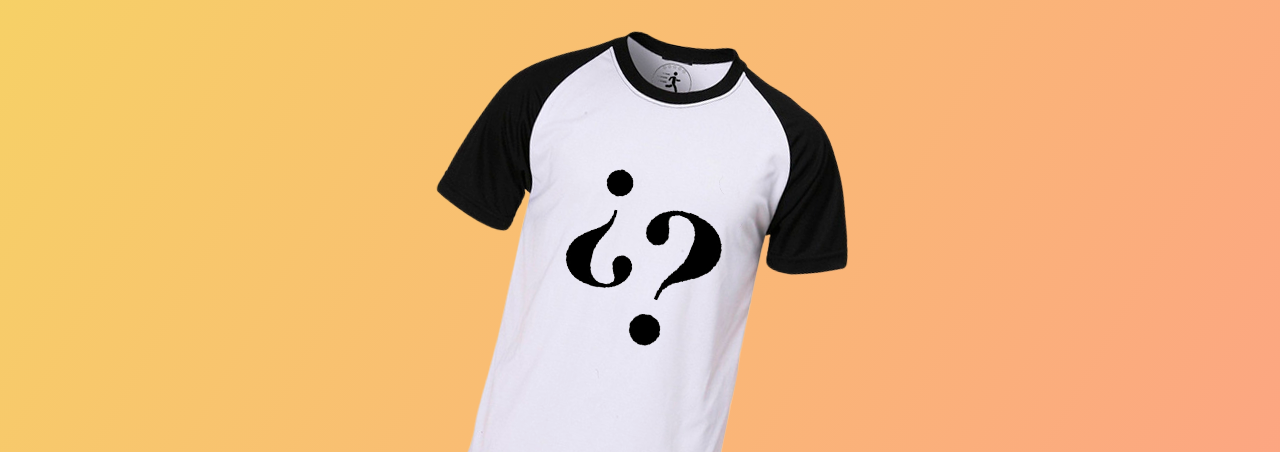
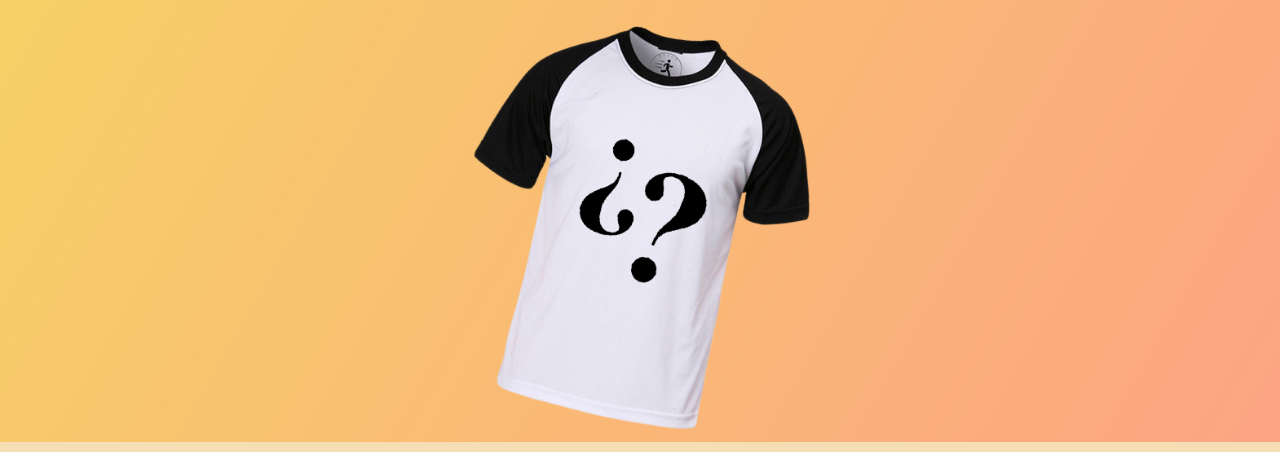
Before and after one commit to MaxiVazquezzz/mxind, a website: page paginas/404notfound.html in a window 1280 px wide. Shown: the part 153-605 px from the top of the page. Drawn offline with nearby package versions, Linux system fonts and the light colour scheme; files whose address does not match are found by name.

Commit message:
modificacion ubicacion de remera error en pagina de error

```diff
--- a/paginas/404notfound.html
+++ b/paginas/404notfound.html
@@ -48,12 +48,12 @@
     <main>
       <div class="container-fluid">
         <div class="row">
-          <div class="text-center pb-5">
+          <div class="text-center pb-0">
             <h1>
               ¡UPPSS! ERROR 404 NOT FOUND
             </h1>
             <h2> Estamos trabajando en esta pagina para brindarsela en un futuro...</h2>
-            <img src="../not found/remera.png">
+            <img src="../not found/remera.png" alt="remera error" width="380vh">
           </div>
         </div>
       </div>
```
